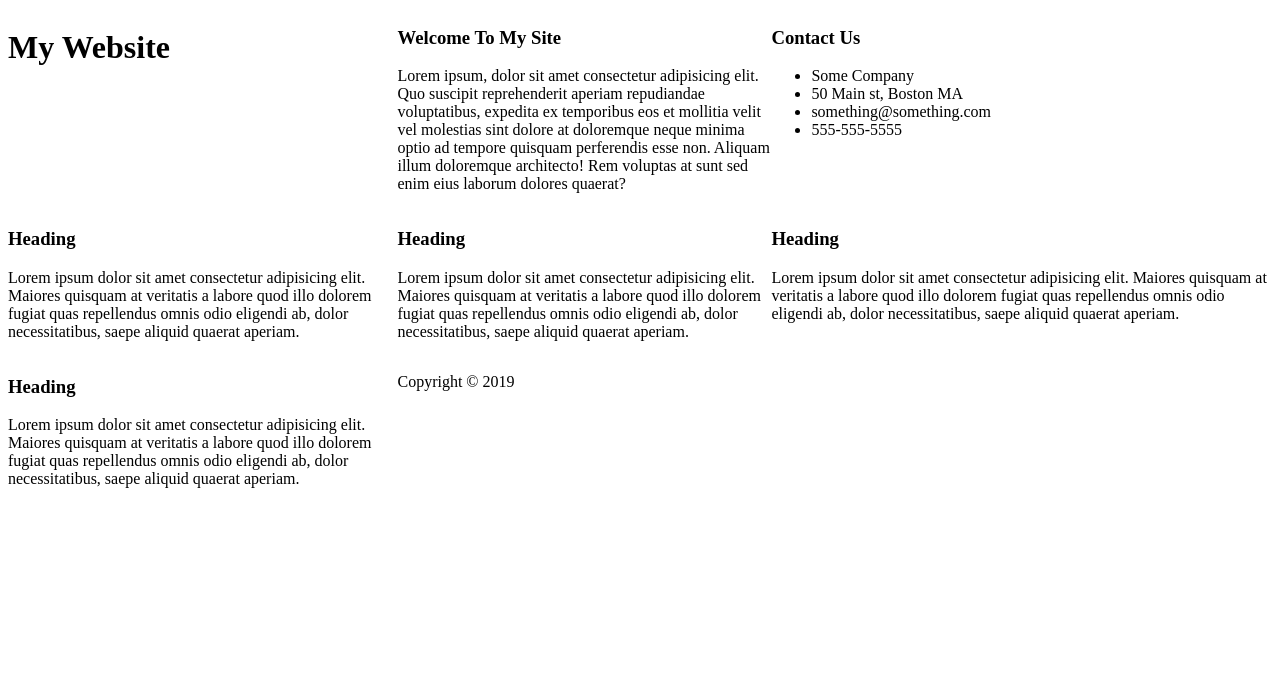
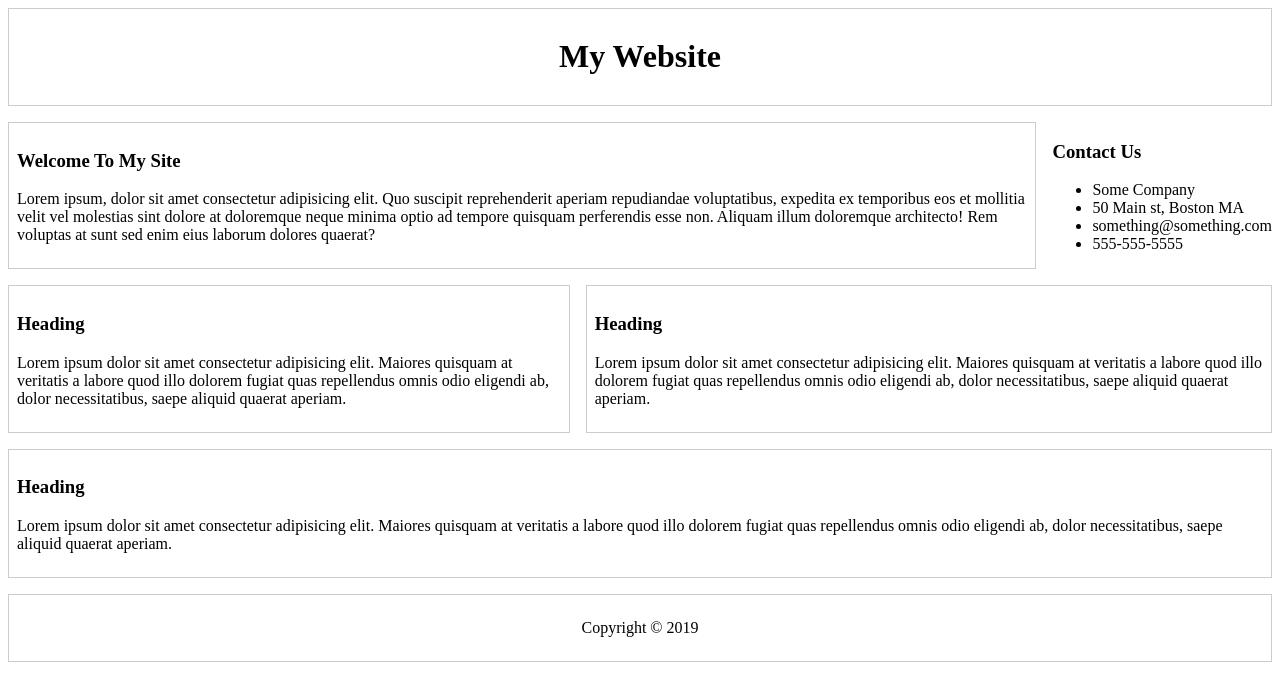
Before and after one commit to ing-arriola/cssGrid, a plain HTML site: page gridAreas.html in a window 1280 px wide. Drawn offline with Linux system fonts and the light colour scheme.

Commit message:
Added styles for grid template areas

```diff
--- a/gridAreas.html
+++ b/gridAreas.html
@@ -10,9 +10,32 @@
             grid-template-areas:
             'header header header'
             'content content sidebar'
-            'box-1 box-2 box-3'
+            'box-1 box-2 box-2'
+            'box-3 box-3 box-3'
             'footer footer footer'
             ;
+            grid-gap: 1rem;
+        }
+        .header{
+            grid-area: header;
+            text-align: center;
+        }
+        .content{
+            grid-area: content;
+        }
+        .siderbar{
+            grid-area: sidebar;
+        }
+        .box-1{grid-area: box-1;}
+        .box-2{grid-area: box-2;}
+        .box-3{grid-area: box-3;}
+        .footer{
+            grid-area: footer;
+            text-align: center;
+        }
+        .header,.content,.siderbar,.box-1,.box-2,.box-3,.footer{
+            border: 1px #ccc solid;
+            padding: 0.5rem;
         }
     </style>
 </head>
@@ -66,14 +89,6 @@
           aliquid quaerat aperiam.
         </p>
       </div>
-      <div class="box-4">
-        <h3>Heading</h3>
-        <p>
-          Lorem ipsum dolor sit amet consectetur adipisicing elit. Maiores
-          quisquam at veritatis a labore quod illo dolorem fugiat quas
-          repellendus omnis odio eligendi ab, dolor necessitatibus, saepe
-          aliquid quaerat aperiam.
-        </p>
       </div>
       <footer class="footer"><p>Copyright &copy; 2019</p></footer>
     </div>
```
